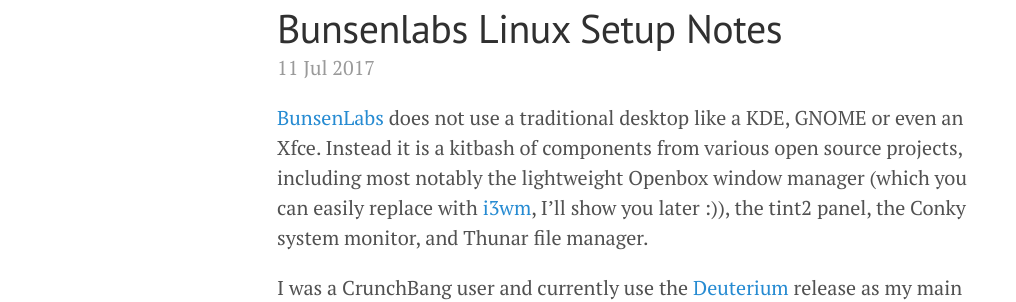
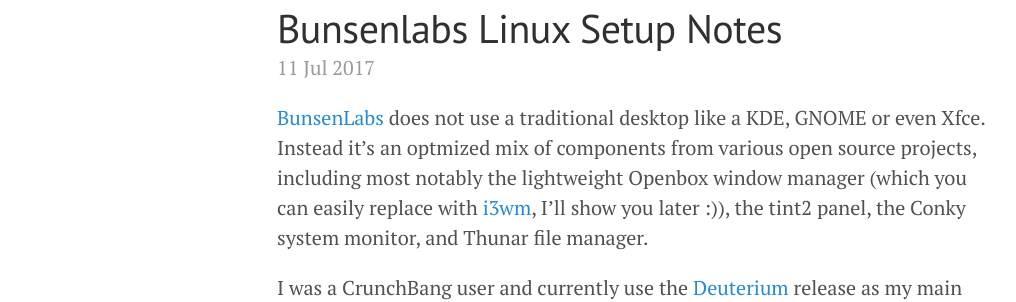
Before and after one commit to lgeurts/lgeurts.github.io, a Jekyll site: the page built from _posts/2017-07-11-bunsenlabs-linux-setup-notes.md, in a window 1280 px wide. Shown: the part 129-431 px from the top of the page, without its empty margins (3-1019 px from the left). Built offline with Jekyll 4.4.1, drawn with Linux system fonts in a browser that asks for light colours; our own code applies the rules of GitHub Pages for plain Markdown files.

Commit message:
Update 2017-07-11-bunsenlabs-linux-setup-notes.md

```diff
--- a/_posts/2017-07-11-bunsenlabs-linux-setup-notes.md
+++ b/_posts/2017-07-11-bunsenlabs-linux-setup-notes.md
@@ -1,4 +1,4 @@
-[BunsenLabs](https://www.bunsenlabs.org/) does not use a traditional desktop like a KDE, GNOME or even an Xfce. Instead it is a kitbash of components from various open source projects, including most notably the lightweight Openbox window manager (which you can easily replace with [i3wm](https://i3wm.org/), I'll show you later :)), the tint2 panel, the Conky system monitor, and Thunar file manager.
+[BunsenLabs](https://www.bunsenlabs.org/) does not use a traditional desktop like a KDE, GNOME or even Xfce. Instead it's an optmized mix of components from various open source projects, including most notably the lightweight Openbox window manager (which you can easily replace with [i3wm](https://i3wm.org/), I'll show you later :)), the tint2 panel, the Conky system monitor, and Thunar file manager.
 
 I was a CrunchBang user and currently use the [Deuterium](https://www.bunsenlabs.org/installation.html#downloads) release as my main OS. Overall, I'm very satisfied. It offers a fast, uncluttered Debian 8 experience using half the resources my Windows 10 machine needs to do the same tasks.
 
```
